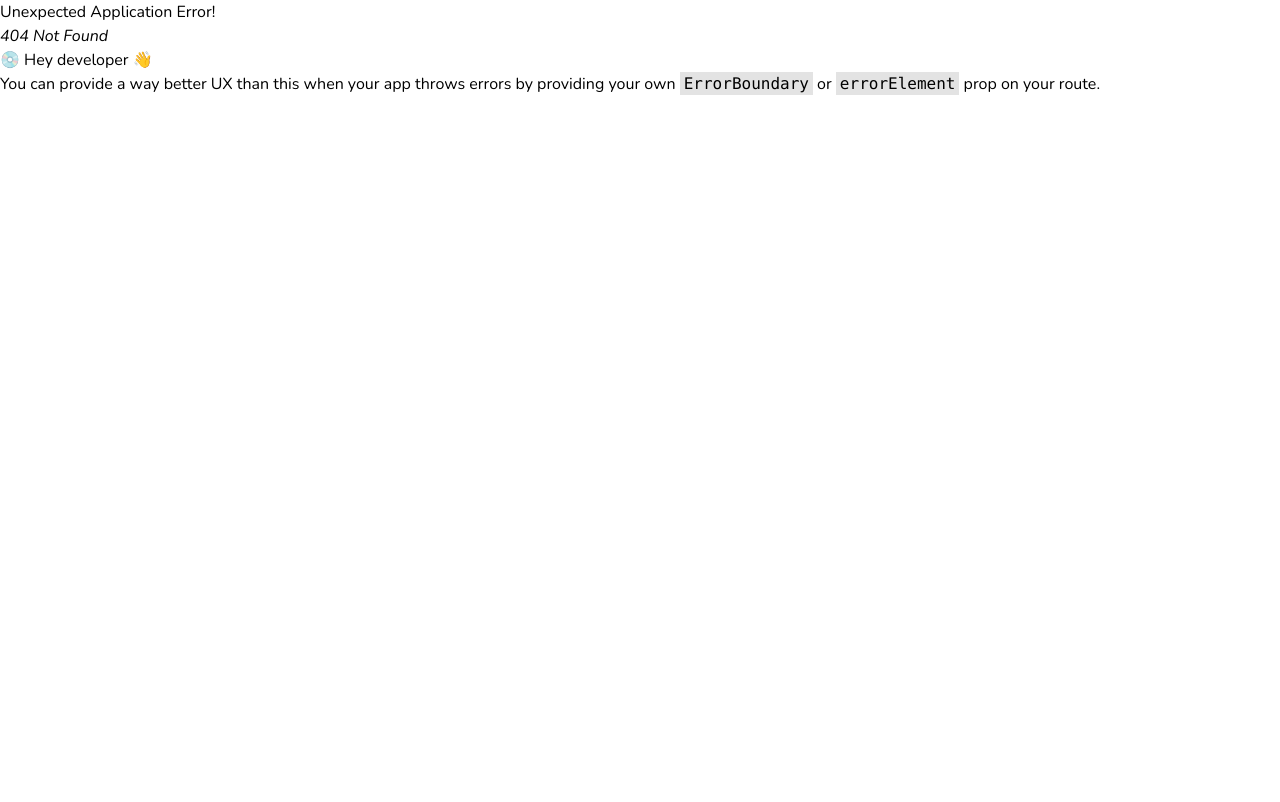
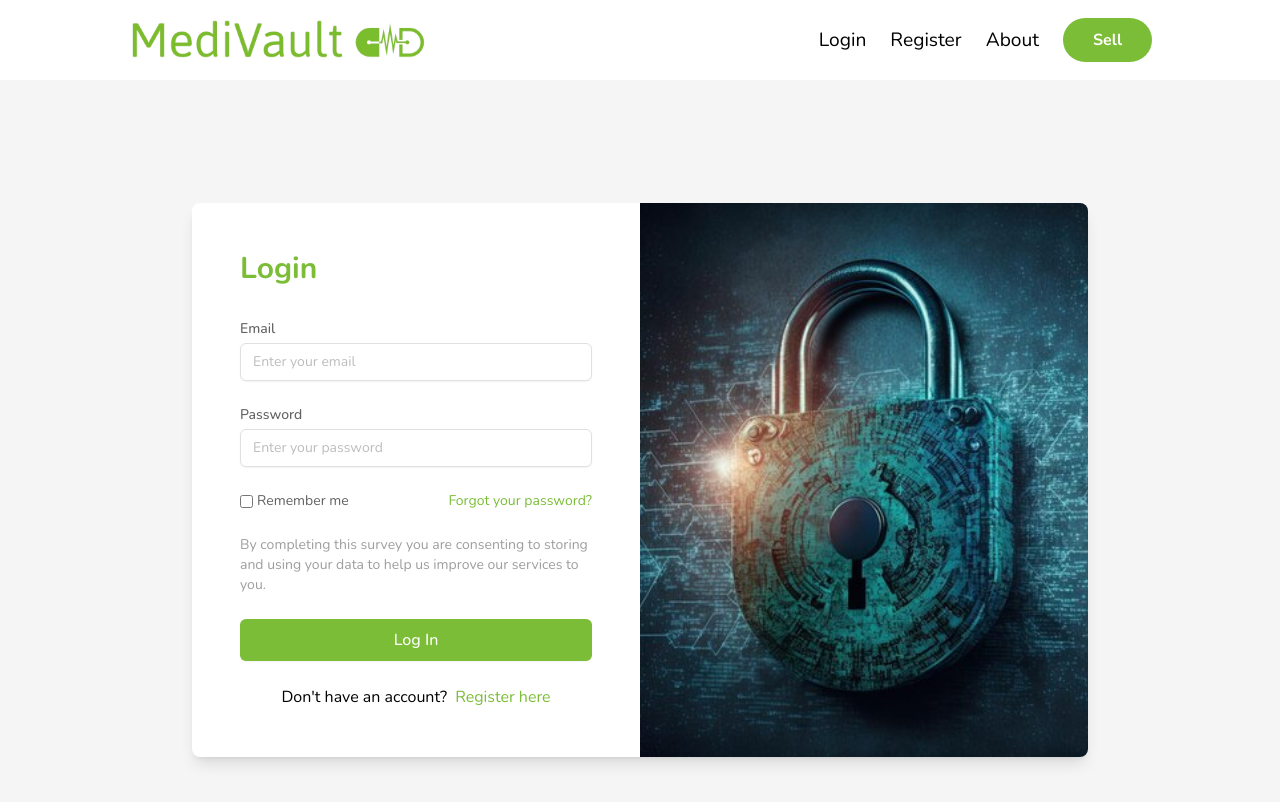
Before and after one commit to Mega-bytez/MediVault-Frontend, a React (Vite) app: page /login in a window 1280 px wide. Before the commit this address had no page. Shown: the top 802 px of the page. Built offline with nearby package versions, Linux system fonts and the light colour scheme; a web font is replaced by a local one.

Commit message:
completed UI for login form

```diff
--- a/src/App.jsx
+++ b/src/App.jsx
@@ -2,12 +2,17 @@ import { createBrowserRouter, RouterProvider } from 'react-router-dom'
 import './App.css'
 import LandingPage from './pages/landingPage'
 import Dashboard from './pages/dashboard'
+import LoginPage from './pages/loginPage'
 
 function App() {
   const router = createBrowserRouter([
     {
       path: "/",
       element:<LandingPage />
+    },
+    {
+      path:"/login",
+      element: <LoginPage />
     },
     {
       path:"/dashboard",
--- /dev/null
+++ b/src/components/LoginForm.jsx
@@ -0,0 +1,89 @@
+import { Link } from "react-router-dom";
+import padlock from "../assets/forms/padlock.jpg";
+
+const LoginForm = () => {
+  return (
+    <div className="flex items-center justify-center min-h-screen bg-gray-100">
+      <div className="flex flex-col md:flex-row w-full max-w-4xl bg-white shadow-lg rounded-lg">
+        <div className="w-full md:w-1/2 px-12 py-12 space-y-8">
+          <h1 className="text-3xl font-bold mb-6 text-[#7BBD36]">
+            Login
+            <br />
+          </h1>
+
+          <form className="space-y-6">
+            <div>
+              <label
+                htmlFor="email"
+                className="block text-sm font-medium text-gray-700"
+              >
+                Email
+              </label>
+              <input
+                id="email"
+                type="text"
+                name="email"
+                className="mt-1 block w-full px-3 py-2 border border-gray-300 rounded-md shadow-sm focus:outline-none focus:ring-[#7BBD36] focus:border-[#7BBD36] sm:text-sm"
+                placeholder="Enter your email"
+                required
+              />
+            </div>
+            <div>
+              <label
+                htmlFor="password"
+                className="block text-sm font-medium text-gray-700"
+              >
+                Password
+              </label>
+              <input
+                id="password"
+                type="password"
+                name="password"
+                className="mt-1 block w-full px-3 py-2 border border-gray-300 rounded-md shadow-sm focus:outline-none focus:ring-[#7BBD36] focus:border-[#7BBD36] sm:text-sm"
+                placeholder="Enter your password"
+                required
+              />
+            </div>
+            <div className="flex items-center justify-between">
+              <div
+                to=""
+                className="text-sm text-gray-700 flex items-center gap-x-1"
+              >
+                <input type="checkbox" name="checkbox" />
+                <label htmlFor="checkbox">Remember me</label>
+              </div>
+              <Link to="" className="text-sm text-[#7BBD36] hover:underline">
+                Forgot your password?
+              </Link>
+            </div>
+            <h6 className="text-sm text-gray-500">
+              By completing this survey you are consenting to storing and using
+              your data to help us improve our services to you.
+            </h6>
+            <button
+              type="submit"
+              className="w-full py-2 px-4 border border-transparent rounded-md shadow-sm text-base font-medium text-white bg-[#7BBD36] focus:outline-none focus:ring-2 focus:ring-offset-2 focus:ring-blue-500"
+            >
+              Log In
+            </button>
+            <div className="flex items-center justify-center gap-x-2">
+              <p>Don&apos;t have an account?</p>
+              <Link to="" className="text-md text-[#7BBD36] hover:underline">
+                Register here
+              </Link>
+            </div>
+          </form>
+        </div>
+        <div className="hidden md:block md:w-1/2">
+          <img
+            src={padlock}
+            alt="Lock-image"
+            className="object-cover w-full h-full rounded-r-lg"
+          />
+        </div>
+      </div>
+    </div>
+  );
+};
+
+export default LoginForm;
--- a/src/components/Navbar.jsx
+++ b/src/components/Navbar.jsx
@@ -44,10 +44,8 @@ const Navbar = () => {
           id="menu-items"
           className="hidden lg:flex lg:items-center lg:gap-x-[1.5rem]"
         >
-          <NavLink>
-            <span className="text-[1.2rem] hover:text-[#7BBD36] ">
-              Login
-            </span>
+          <NavLink to="/login">
+            <span className="text-[1.2rem] hover:text-[#7BBD36] ">Login</span>
           </NavLink>
           <NavLink>
             <span className="text-[1.2rem] hover:text-[#7BBD36] ">
@@ -55,9 +53,7 @@ const Navbar = () => {
             </span>
           </NavLink>
           <NavLink>
-            <span className="text-[1.2rem] hover:text-[#7BBD36] ">
-              About
-            </span>
+            <span className="text-[1.2rem] hover:text-[#7BBD36] ">About</span>
           </NavLink>
           <NavLink>
             <button className="bg-[#7BBD36] text-white tracking-2 font-bold px-[30px] py-[10px] rounded-[25px] hover:scale-[1.1] ease-in-out duration-100">
--- /dev/null
+++ b/src/pages/loginPage/index.jsx
@@ -0,0 +1,13 @@
+import Navbar from '../../components/Navbar'
+import LoginForm from '../../components/LoginForm'
+
+const LoginPage = () => {
+  return (
+    <div>
+        <Navbar />
+        <LoginForm />
+    </div>
+  )
+}
+
+export default LoginPage;
```
Also changed, not shown: src/assets/forms/padlock.jpg (added).
